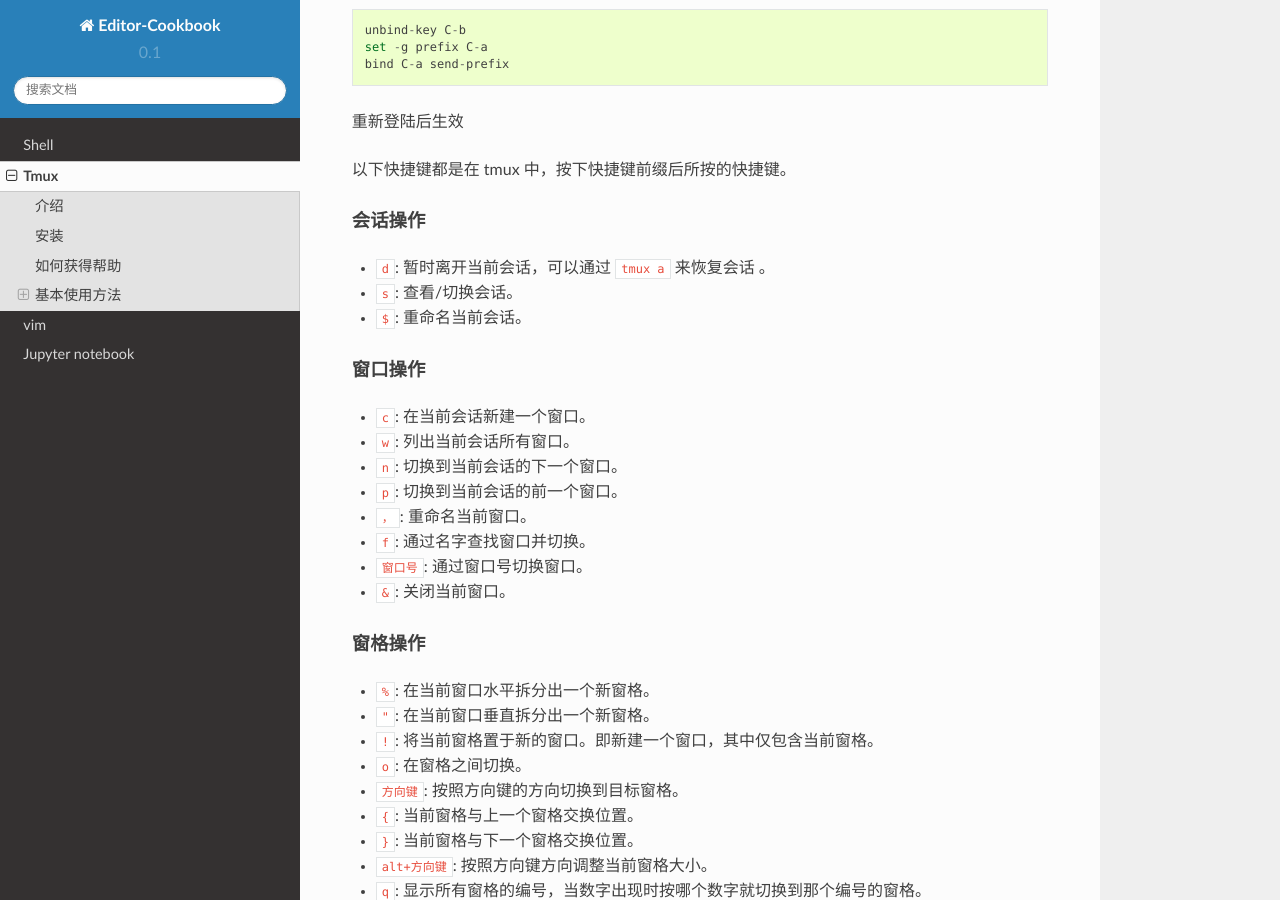
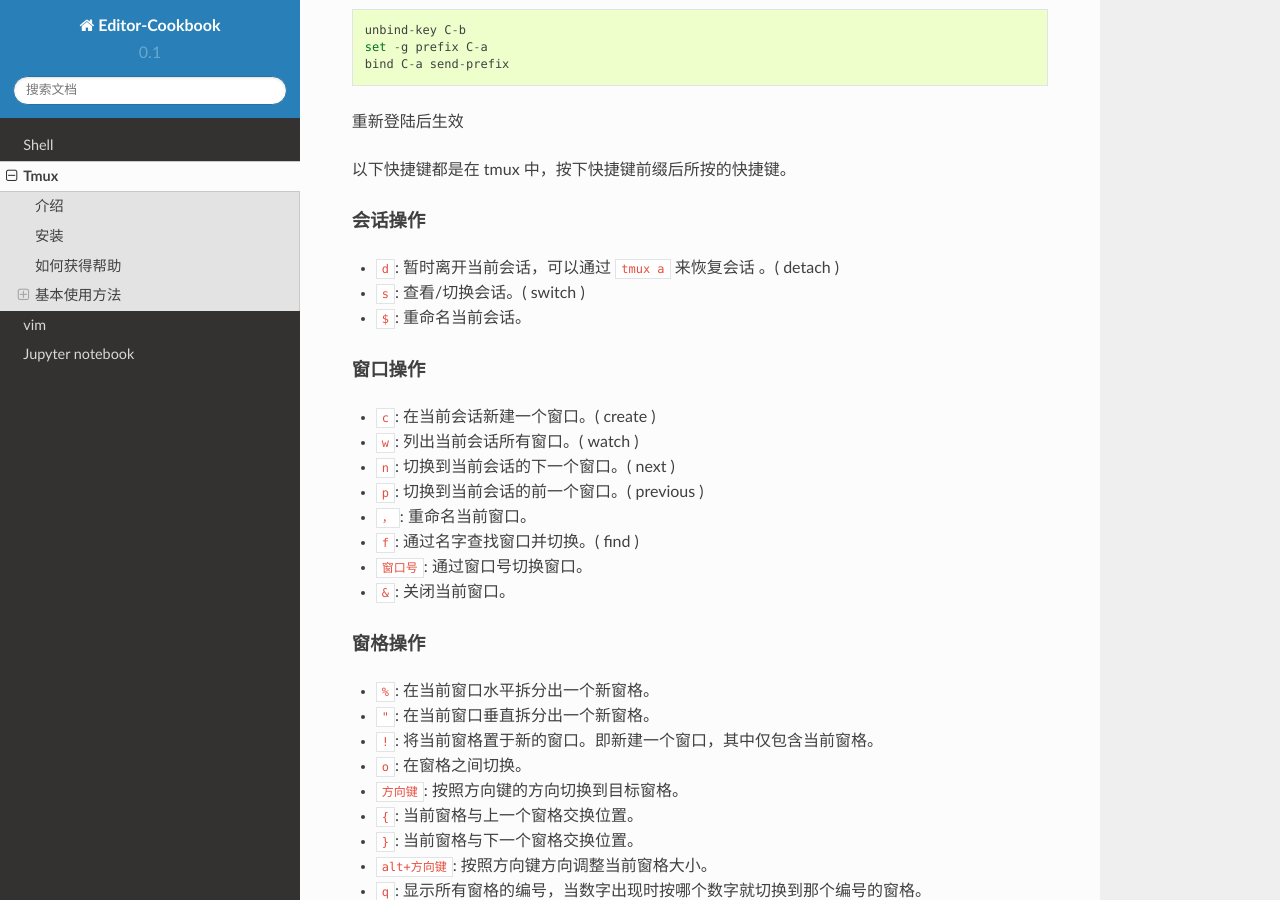
Before and after one commit to imquanquan/Editor-Cookbook, a Sphinx documentation site: the page built from source/tmux.rst, in a window 1280 px wide and 900 px high, scrolled down 2096 px. Built offline with Sphinx 7.4.7 and the Read the Docs theme 2.0.0, drawn with Linux system fonts in a browser that asks for light colours.

Commit message:
add some full name

```diff
--- a/source/tmux.rst
+++ b/source/tmux.rst
@@ -108,19 +108,19 @@
 会话操作
 ''''''''
 
-- ``d``: 暂时离开当前会话，可以通过 ``tmux a`` 来恢复会话 。
-- ``s``: 查看/切换会话。
+- ``d``: 暂时离开当前会话，可以通过 ``tmux a`` 来恢复会话 。( detach )
+- ``s``: 查看/切换会话。( switch )
 - ``$``: 重命名当前会话。
 
 窗口操作
 ''''''''
 
-- ``c``: 在当前会话新建一个窗口。
-- ``w``: 列出当前会话所有窗口。
-- ``n``: 切换到当前会话的下一个窗口。
-- ``p``: 切换到当前会话的前一个窗口。
+- ``c``: 在当前会话新建一个窗口。( create )
+- ``w``: 列出当前会话所有窗口。( watch )
+- ``n``: 切换到当前会话的下一个窗口。( next )
+- ``p``: 切换到当前会话的前一个窗口。( previous )
 - ``，``: 重命名当前窗口。
-- ``f``: 通过名字查找窗口并切换。
+- ``f``: 通过名字查找窗口并切换。( find )
 - ``窗口号``: 通过窗口号切换窗口。
 - ``&``: 关闭当前窗口。
 
```
